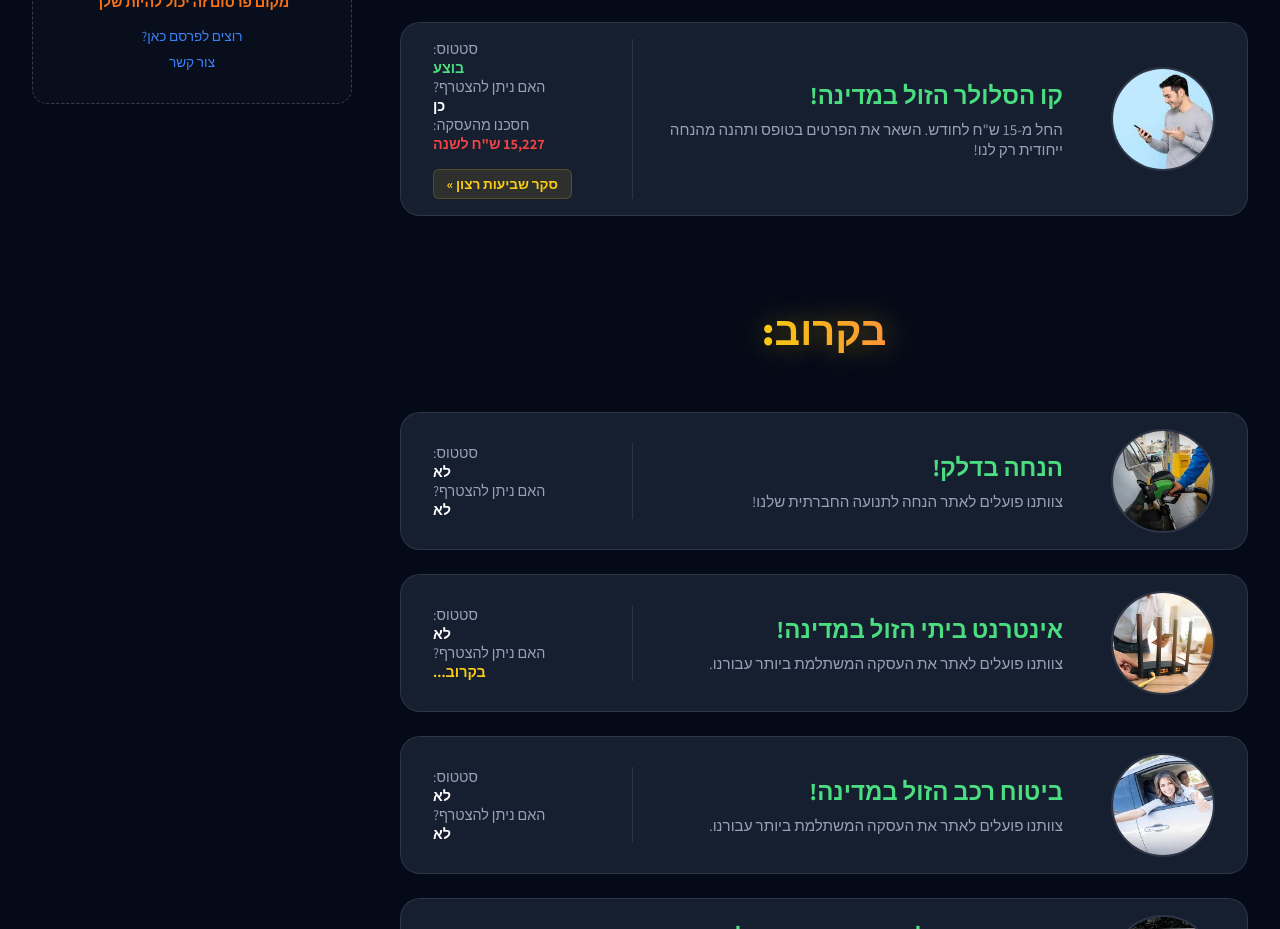
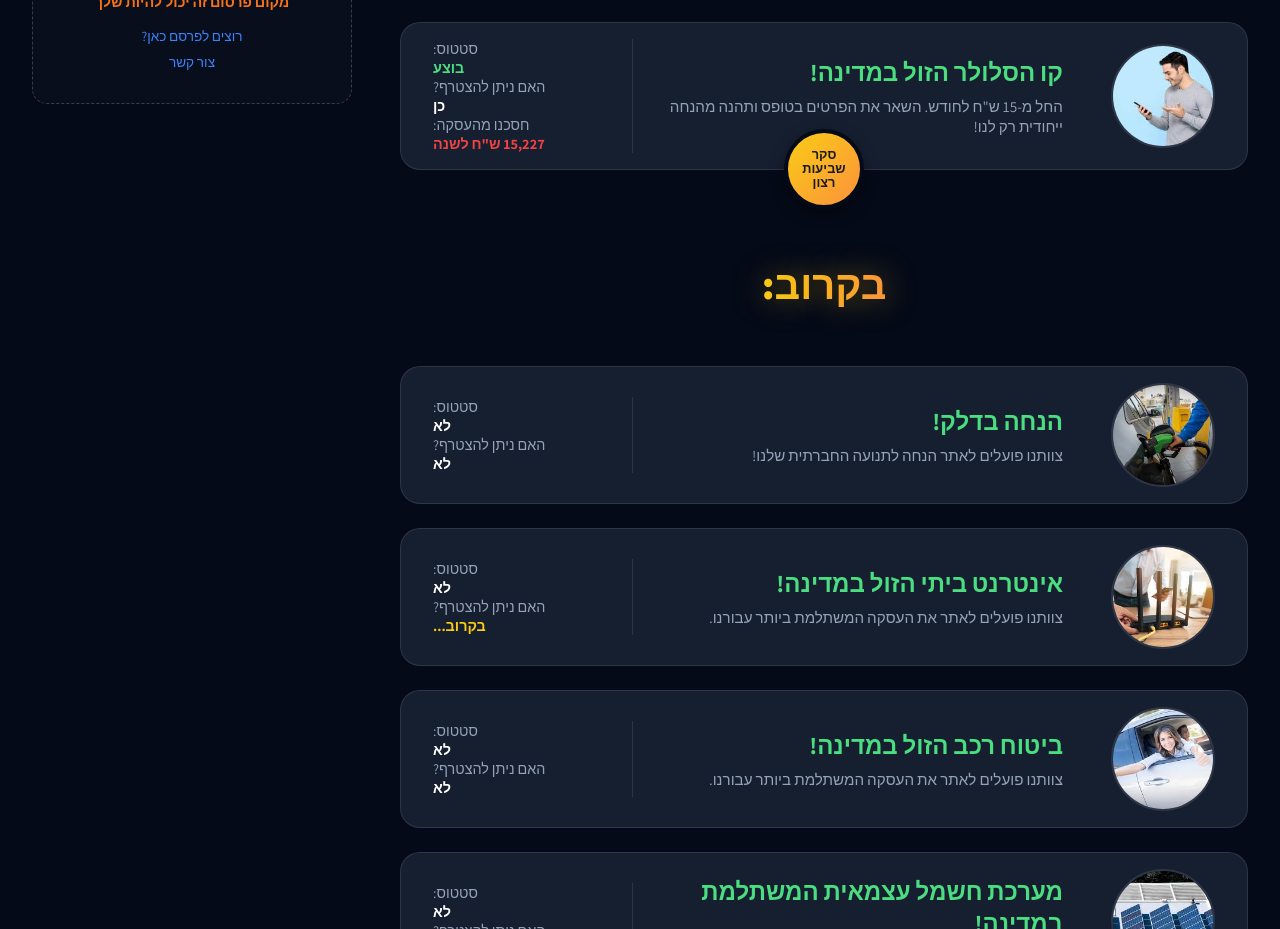
Before and after one commit to gofreeil/purchasing_groups, a SvelteKit app: page / in a window 1280 px wide. Shown: the part 1400-2329 px from the top of the page. Built offline with nearby package versions, Linux system fonts and the light colour scheme; no server answers.

Commit message:
כפתור סקר

```diff
--- a/src/routes/+page.svelte
+++ b/src/routes/+page.svelte
@@ -198,11 +198,11 @@
                 >{targetSavings.toLocaleString("he-IL")}
                 {$t.purchases.currencyPerYear}</span
             >
+        </div>
 
-            <a href="/satisfaction" class="satisfaction-mini-link">
-                {$t.satisfaction.title} »
-            </a>
-        </div>
+        <a href="/satisfaction" class="satisfaction-circle-link">
+            {$t.satisfaction.title}
+        </a>
     </div>
 
     <!-- Soon Separator -->
@@ -441,25 +441,36 @@
         z-index: 1;
     }
 
-    .satisfaction-mini-link {
-        position: relative;
-        z-index: 2;
-        display: inline-block;
-        margin-top: 1rem;
-        color: #facc15;
-        font-weight: bold;
+    .satisfaction-circle-link {
+        position: absolute;
+        bottom: -40px;
+        left: 50%;
+        transform: translateX(-50%);
+        width: 80px;
+        height: 80px;
+        background: linear-gradient(135deg, #facc15, #fb923c);
+        color: #1a1a1a;
+        border-radius: 50%;
+        display: flex;
+        align-items: center;
+        justify-content: center;
+        text-align: center;
+        font-size: 0.8rem;
+        font-weight: 850;
         text-decoration: none;
-        transition: all 0.2s;
-        font-size: 0.85rem;
-        background: rgba(250, 204, 21, 0.1);
-        padding: 0.3rem 0.8rem;
-        border-radius: 6px;
-        border: 1px solid rgba(250, 204, 21, 0.2);
+        z-index: 10;
+        box-shadow: 0 5px 15px rgba(0, 0, 0, 0.4);
+        border: 4px solid var(--bg-dark);
+        transition: all 0.3s cubic-bezier(0.175, 0.885, 0.32, 1.275);
+        line-height: 1.1;
+        padding: 8px;
+        box-sizing: border-box;
     }
 
-    .satisfaction-mini-link:hover {
-        background: #facc15;
-        color: #1a1a1a;
-        transform: translateX(-3px);
+    .satisfaction-circle-link:hover {
+        background: linear-gradient(135deg, #4ade80, #22c55e);
+        color: white;
+        transform: translateX(-50%) scale(1.1);
+        box-shadow: 0 8px 25px rgba(74, 222, 128, 0.3);
     }
 </style>
```
